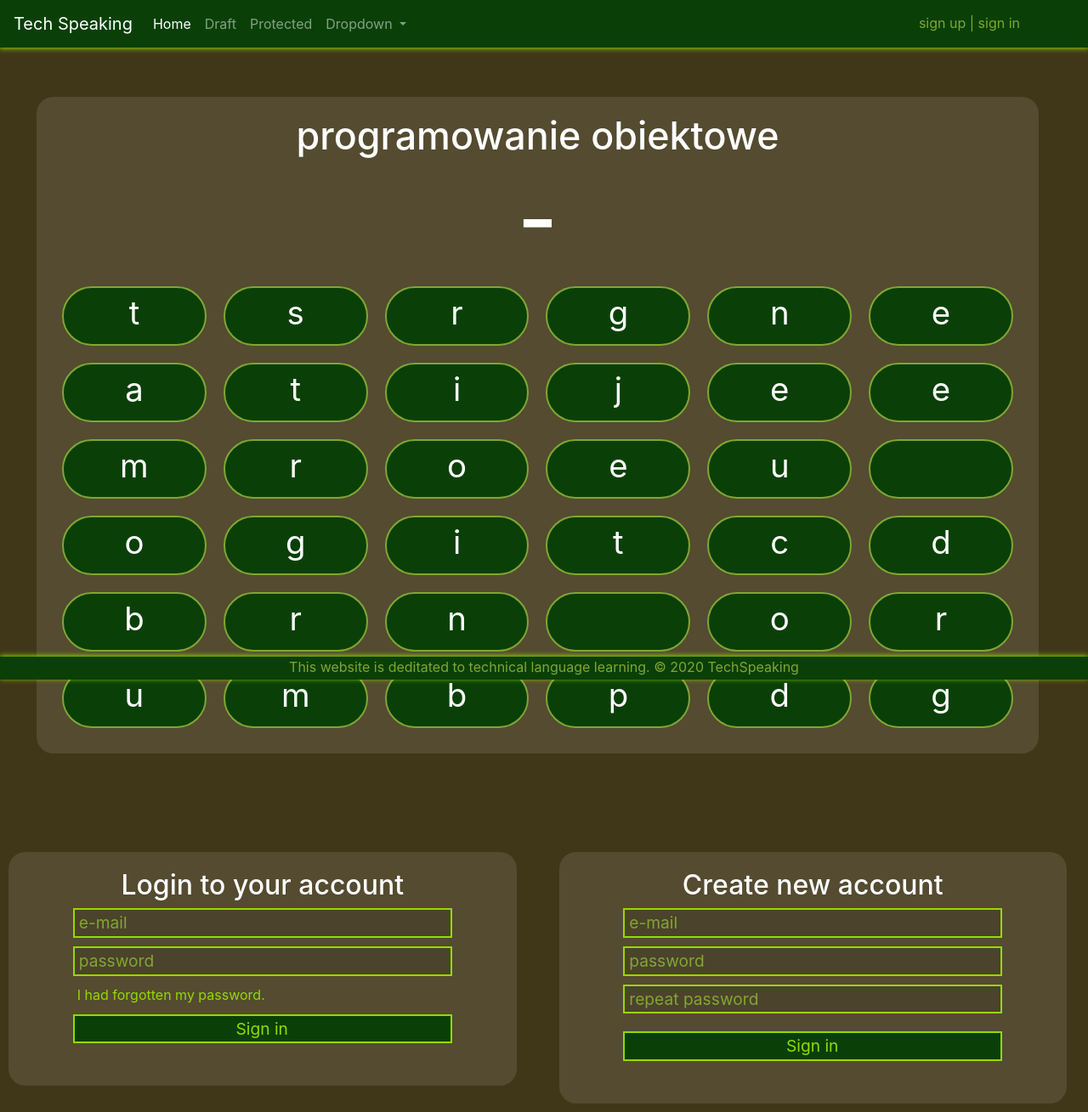
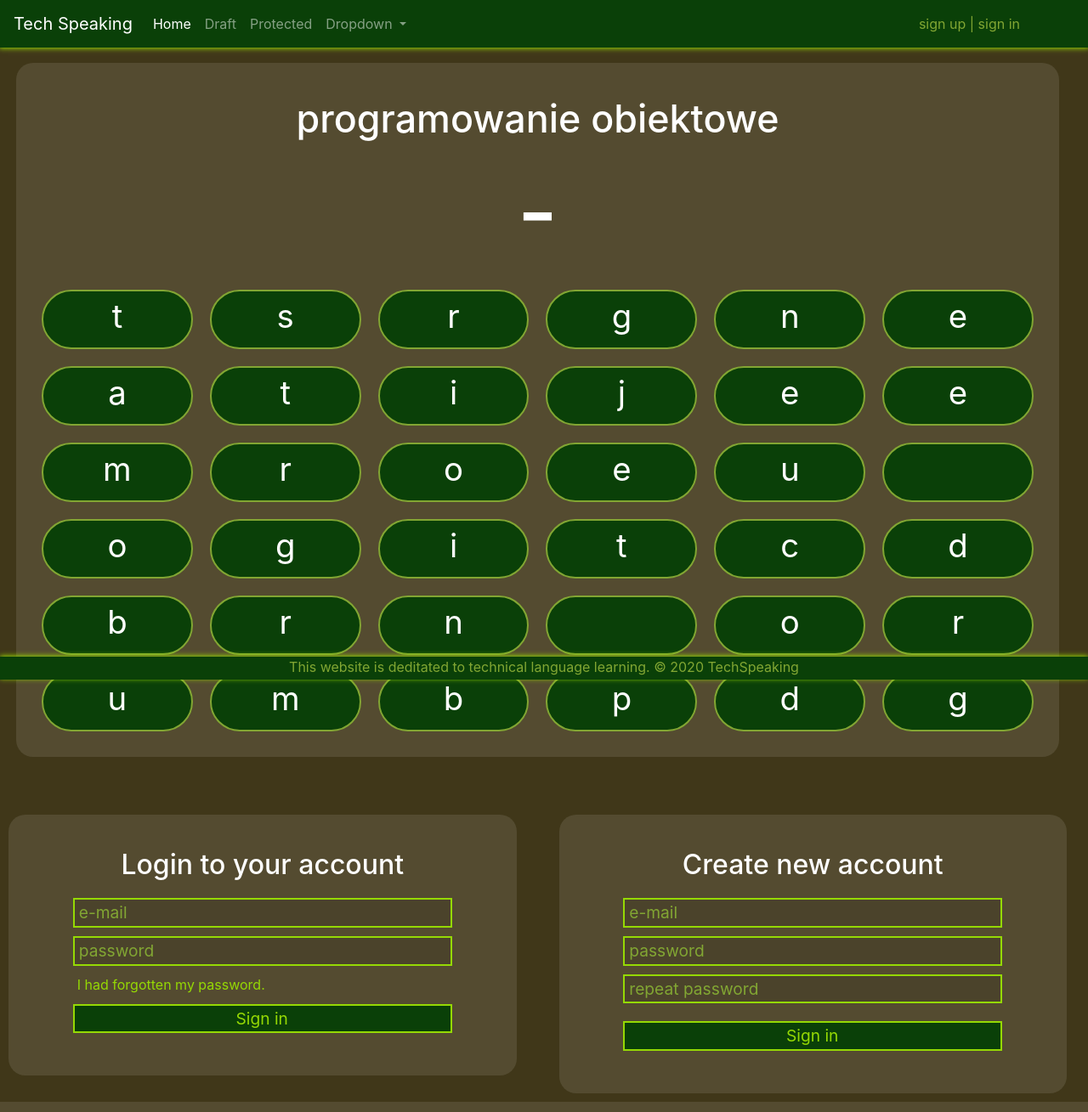
Before and after one commit to szmanda/ZSK, a PHP site: page /draft.php in a window 1280 px wide. Shown: the whole page at 85% size. Run offline with PHP 8.4, Linux system fonts and the light colour scheme.

Commit message:
update grid

```diff
--- a/klasa4/TechSpeaking_WebAppProject/scripts/grid.js
+++ b/klasa4/TechSpeaking_WebAppProject/scripts/grid.js
@@ -7,8 +7,8 @@ var sqr = 1;
 function GenerateGrid(mWord,mQuestion){
   word = mWord;
   solved = 0;
-  document.querySelector("h1").innerText = mQuestion;
-  let answer = document.querySelector("h2");
+  document.querySelector("h1.g").innerText = mQuestion;
+  let answer = document.querySelector("h2.g");
   answer.innerHTML = "-";
 
   while (sqr**2<word.length) sqr++;
--- a/klasa4/TechSpeaking_WebAppProject/structure/grid.php
+++ b/klasa4/TechSpeaking_WebAppProject/structure/grid.php
@@ -1,8 +1,8 @@
 <div class="row">
-  <div class="col-xs-12 col-xl-12 p-5">
+  <div class="col-xs-12 col-xl-12 pt-2 px-4">
     <div class="tile">
-      <h1 style="text-align: center; font-size:3.5vw;"><?php echo "second lang" ?></h1>
-      <h2 style="font-size: 8vw;">_ __ ________</h2>
+      <h1 class="g" style="text-align: center; font-size:3.5vw;"><?php echo "second lang" ?></h1>
+      <h2 class="g" style="font-size: 8vw;">_ __ ________</h2>
       <div id="grid">
 
       </div>
--- a/klasa4/TechSpeaking_WebAppProject/structure/header.php
+++ b/klasa4/TechSpeaking_WebAppProject/structure/header.php
@@ -34,14 +34,14 @@
     </li>
   </ul>
   </div>
-  <div id="login">
+  <div id="loginStatus">
     <?php
     if (isset($_SESSION["email"])){
       $email = explode('@',$_SESSION["email"])[0];
       echo <<< EMAIL
       <ul style="list-style-type:none;">
       <li class="nav-item dropdown">
-        <a class="nav-link dropdown-toggle" href="#" id="navbarDropdown" role="button" data-toggle="dropdown" aria-haspopup="true" aria-expanded="false">
+        <a style="padding:0px;" class="nav-link dropdown-toggle" href="#" id="navbarDropdown" role="button" data-toggle="dropdown" aria-haspopup="true" aria-expanded="false">
           $email
         </a>
         <div class="dropdown-menu" aria-labelledby="navbarDropdown">
--- a/klasa4/TechSpeaking_WebAppProject/styles/master.css
+++ b/klasa4/TechSpeaking_WebAppProject/styles/master.css
@@ -8,7 +8,11 @@
 }
 * {
   color: white;
-  margin:0px;
+}
+h1, h2, h3 {
+  margin: 20px;
+  margin-right: 6vw;
+  margin-left: 6vw;
 }
 a {
   color: var(--bg-accent);
@@ -53,6 +57,11 @@ a {
 }
 .dropdown-divider {
   border-color: black;
+}
+#loginStatus{
+  position: absolute;
+  right: 80px;
+  top: 16px;
 }
 .tile{
   background-color: rgba(255,255,255,0.1);
@@ -102,8 +111,11 @@ footer p{
 ::placeholder{
   color: var(--bg-accent);
 }
-#login {
-  position: absolute;
-  right: 80px;
-  top: 15px;
+.divider{
+  border-bottom: 3px solid var(--bg-accent);
+  width: 90%;
+  margin-right: auto;
+  margin-left: auto;
+  margin-top: 7vh;
+  margin-bottom: 14vh;
 }
```
Also changed, not shown: klasa4/TechSpeaking_WebAppProject/index.php (+8 -3 lines).
